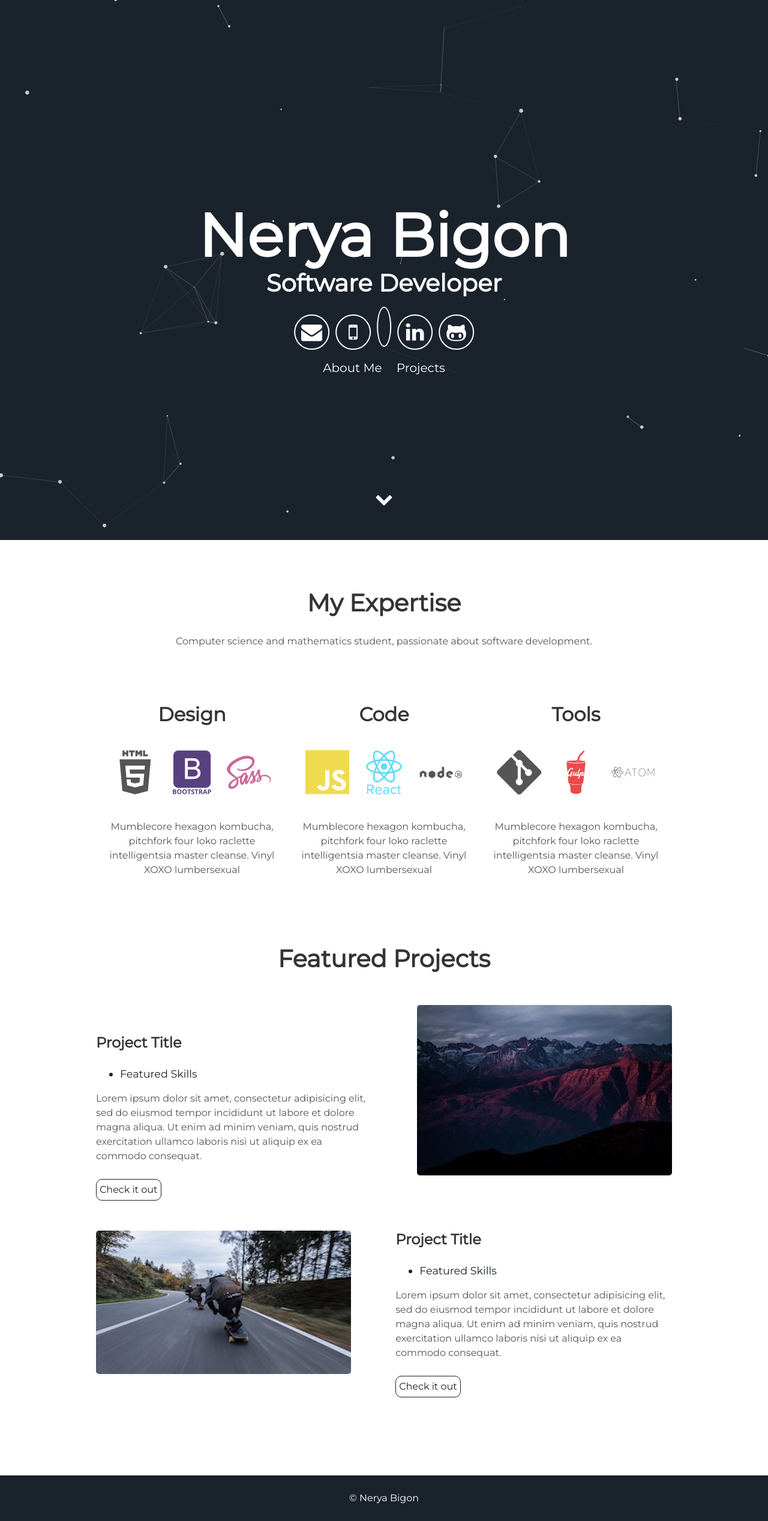
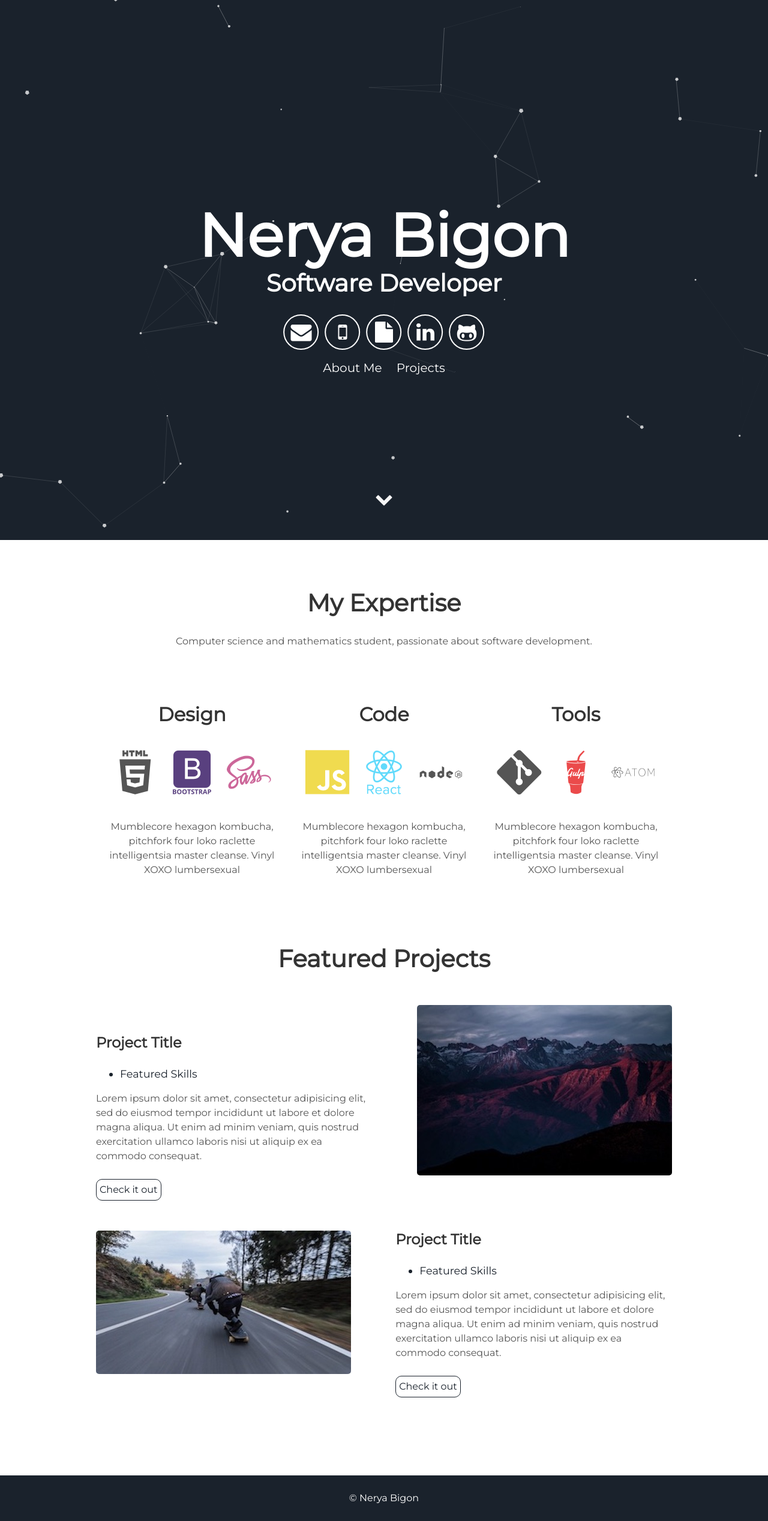
Before and after one commit to nerya0001/nerya0001.github.io, a Jekyll site: the page built from index.html, in a window 1280 px wide. Shown: the whole page at 60% size. Built offline with Jekyll 4.4.1, drawn with Linux system fonts in a browser that asks for light colours.

Commit message:
cv icon 3

```diff
--- a/_includes/header.html
+++ b/_includes/header.html
@@ -7,7 +7,7 @@
       <div class="header-icons">
         <a aria-label="Send email" href="mailto: neryabigon@gmail.com"><i class="icon fa fa-envelope" aria-hidden="true"></i></a>
         <a aria-label="My Github" href="tel:0542504010"><i class="icon fa fa-mobile-phone" aria-hidden="true"></i></a>
-        <a aria-label="CV" href="/assets/try.txt" download><i class="icon fa-regular fa-file-user" aria-hidden="true"></i></a>
+        <a aria-label="CV" href="/assets/try.txt" download><i class="icon fa fa-file" aria-hidden="true"></i></a>
         <a aria-label="My LinkedIn" href="https://www.linkedin.com/in/neryabigon" ><i class="icon fa fa-linkedin" aria-hidden="true"></i></a>
         <a aria-label="My Github" href="https://github.com/neryabigon" ><i class="icon fa fa-github-alt" aria-hidden="true"></i></a>
       </div>
```
